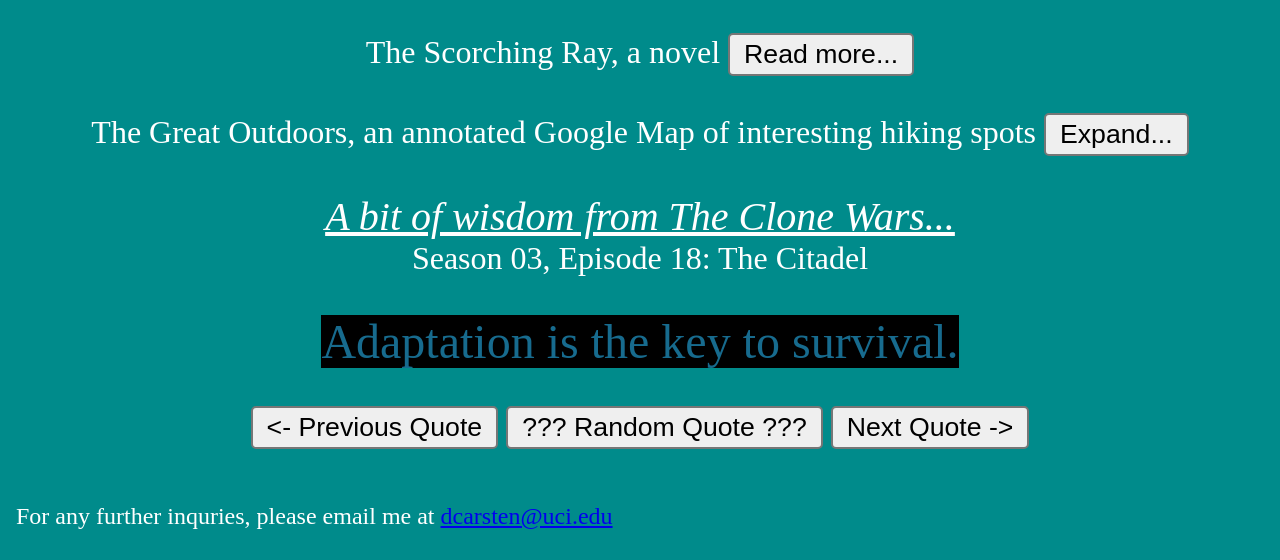
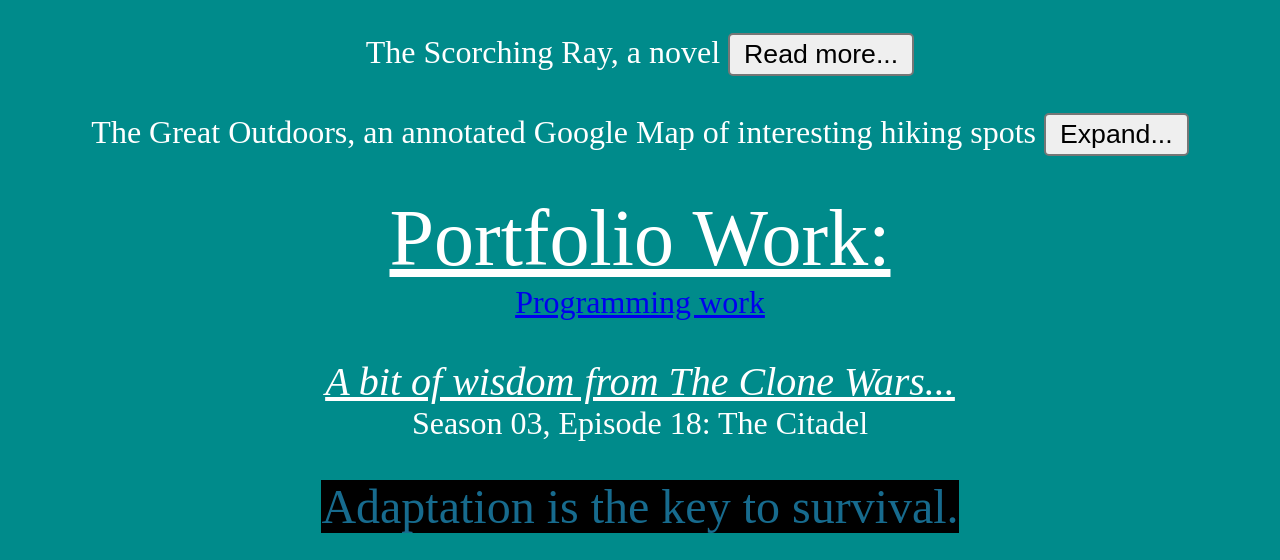
Before and after one commit to DanyeWestinator/DaneSite, a Django app: page / in a window 1280 px wide. Shown: the part 961-1521 px from the top of the page. Before the commit the page ends 1490 px from the top, so only its background shows below. Run offline with Django 4.2, Linux system fonts and the light colour scheme.

Commit message:
Pointed link to programming portfolio

```diff
--- a/Blogosphere/templates/SiteTemplates/Homepage02.html
+++ b/Blogosphere/templates/SiteTemplates/Homepage02.html
@@ -82,7 +82,11 @@ danecarstens.net
 
     <br />
     <br />
-
+    <span style="font-size: 250%"><u>Portfolio Work:</u>
+    <br /></span>
+    <a href="Portfolio/Programming">Programming work</a>
+    <br />
+    <br />
 
     <span style="font-size: 125%"><i><u>A bit of wisdom from The Clone Wars...</u></i></span>
     <br />
--- a/Blogosphere/urls.py
+++ b/Blogosphere/urls.py
@@ -8,4 +8,5 @@ urlpatterns = [
     path("", views.Homepage, name="index"),
     path("Blogosphere", views.BlogosphereHome, name="index"),
     path(r"<int:id>/", views.entry, name = "entry"),
+    path(r"Portfolio/<str:type>/", views.Portfolio, name="index")
 ]
--- a/Blogosphere/views.py
+++ b/Blogosphere/views.py
@@ -14,6 +14,20 @@ def SmartHTML(context : dict, html :str):
     for k, v in context.items():
         html = html.replace(k, v)
     return html
+def Portfolio(request, type):
+    url = f"SiteTemplates/{type}Portfolio.html"
+    print(url)
+    template = loader.get_template(url)
+    context = {
+
+    }
+    render = template.render(context, request)
+    context = {
+
+    }
+
+    response = SmartHTML(context, render)
+    return HttpResponse(response)
 
 def Homepage(request):
 
@@ -134,9 +148,6 @@ def get_total_words():
     return (total_words, posts)
 
 def entry(request, id):
-    ###THIS IS A TEST HTML FILE,
-    # TODO replace with how we actually get the html file
-    #html = open("E:\Documents\Code\Python\Website\HTML_files\BlogosphereEntryTemplate.html", "r").read()
     entries = BlogEntry.objects.all()
     if (id >= len(entries) or id < 0):
         raise Http404("Blog Entry does not exist!")
@@ -156,7 +167,6 @@ def entry(request, id):
     html = entry.text_body
     style = entry.style
     #gets the html representation of a blog entry
-    #html_template = open(r".\Blogosphere\templates\SiteTemplates\BlogosphereEntryTemplate.html", "r").read()
     template = loader.get_template("SiteTemplates/BlogosphereEntryTemplate.html")
 
     context = {
```
Also changed, not shown: Blogosphere/templates/SiteTemplates/ProgrammingPortfolio.html (+14 -0 lines).
